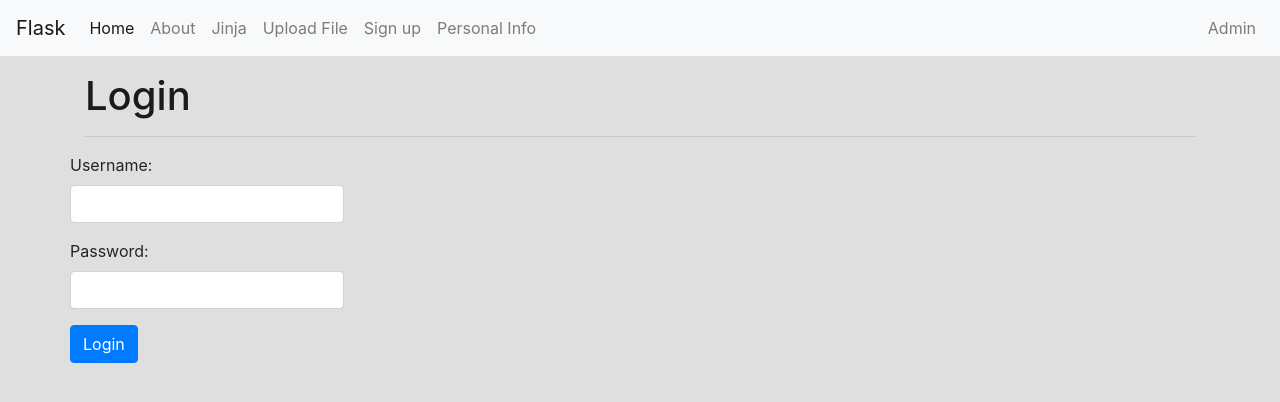
After one commit to hamidkhbl/flask-app-sample, a Flask app: page /login in a window 1280 px wide. The commit adds this page. Shown: the top 402 px of the page. Run offline with Flask 2, Linux system fonts and the light colour scheme; some libraries are stand-ins or nearby versions.

Commit message:
Add login page

```diff
--- /dev/null
+++ b/app/templates/public/login.html
@@ -0,0 +1,33 @@
+{% extends "public/templates/public_template.html"%}
+
+{% block title%}Login{% endblock%}
+
+{% block main %}
+    <div class="container">
+        <div class="row">
+            <div class="col">
+                <h1>Login</h1>
+                <hr>
+
+                <form action="/login" method="POST">
+                    <div class="row">
+                        <div class="column"></div>
+                        <div class="column">
+                            <div class="form-group">
+                                <label>Username:</label>
+                                <input type="text" class="form-control" name="username">
+                            </div>
+                            <div class="form-group">
+                                <label>Password:</label>
+                                <input type="password" class="form-control" name="password">
+                            </div>
+                            <button type="submit", class="btn btn-primary">Login</button>
+                        </div>
+                        <div class="column"></div>
+                    </div>
+                </form>
+
+            </div>
+        </div>
+    </div>
+{%endblock%}
--- a/app/templates/public/templates/public_template.html
+++ b/app/templates/public/templates/public_template.html
@@ -50,7 +50,7 @@
     <div class="collapse navbar-collapse" id="navbarNav">
       <ul class="navbar-nav ml-auto">
         <li class="nav-item">
-          <a class="nav-link" href="/admin/dashboard">Admin</a>
+          <a class="nav-link" href="/login">Admin</a>
         </li>
       </ul>
     </div>
--- a/app/views.py
+++ b/app/views.py
@@ -1,5 +1,5 @@
 from app import app
-from flask import render_template, request, redirect
+from flask import render_template, request, redirect, make_response, session, url_for
 import pandas as pd
 import os
 import sys
@@ -127,3 +127,65 @@ def add_personal_info():
             )
         user.add()
     return render_template("public/add_personal_info.html")
+
+
+users = {
+    "hamid": {
+        "username":"hamid",
+        "email":"hamid@yahoo.com",
+        "password":"test",
+        "bio":"hamid's bio"
+
+    },
+    "maryam": {
+        "username":"maryam",
+        "email":",maryam@yahoo.com",
+        "password":"test",
+        "bio":"maryam's bio"
+
+    }
+}
+
+@app.route("/login", methods = ["GET", "POST"])
+def login():
+    print(request.method)
+
+    if request.method == "POST":
+
+        req = request.form
+        username = req.get("username")
+        password = req.get("password")
+
+        if not username in users:
+            print("username not found")
+            return redirect(request.url)
+        else:
+            user = users[username]
+
+        if not password in user["password"]:
+            print("password incorrect")
+            return redirect(request.url)
+        else:
+            session["USERNAME"] = user["username"]
+            print("user added to session")
+            return redirect(url_for("profile"))
+
+    return render_template("public/login.html")
+
+@app.route("/profile", methods = ["GET", "POST"])
+def profile():
+
+    if session.get("USERNAME", None) is not None:
+        username = session.get('USERNAME')
+        user = users[username]
+
+        return render_template("public/profile.html", user = user)
+    else:
+        print("Username not found")
+        return redirect(url_for("login"))
+
+
+@app.route("/sign-out")
+def sign_out():
+    session.pop("USERNAME", None)
+    return redirect(url_for("login"))
```
Also changed, not shown: app/templates/public/profile.html (added, +25 -0 lines).
